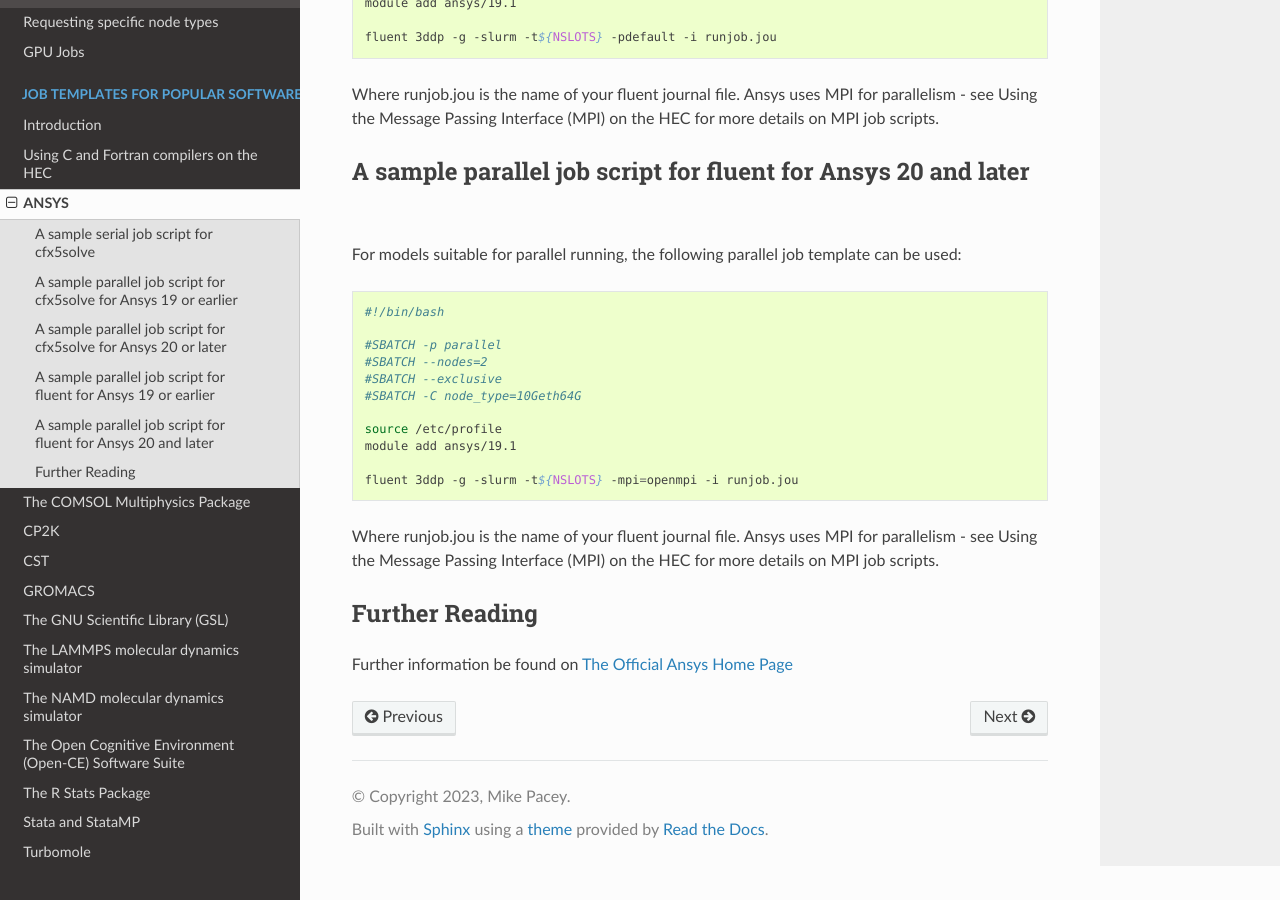
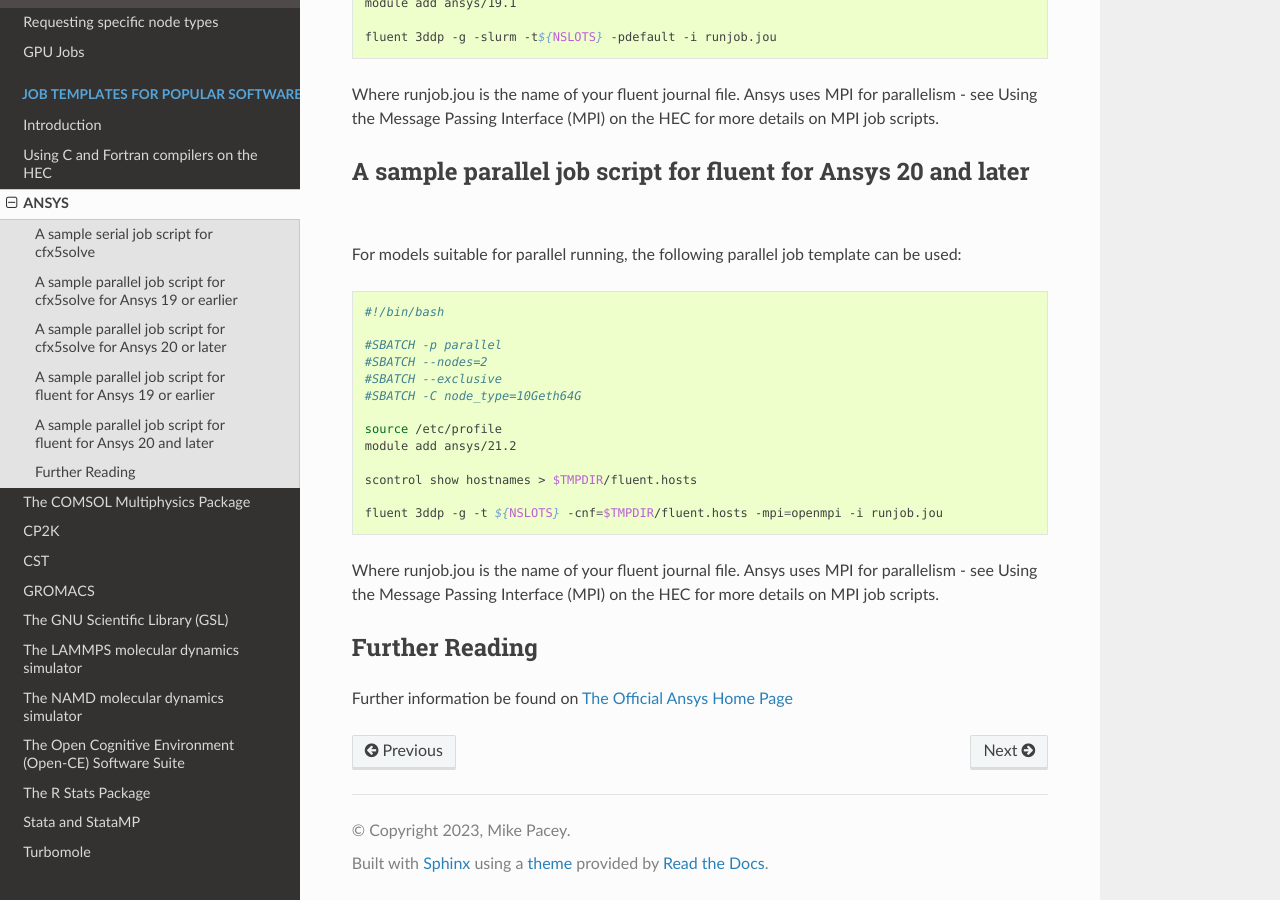
Before and after one commit to MikePacey/Lancaster-HEC, a Sphinx documentation site: the page built from docs/software/ansys.rst, in a window 1280 px wide and 900 px high, scrolled down 1845 px. Built offline with Sphinx 7.4.7 and the Read the Docs theme 2.0.0, drawn with Linux system fonts in a browser that asks for light colours; formulas are drawn with MathJax 3.

Commit message:
branch main

```diff
--- a/docs/software/ansys.rst
+++ b/docs/software/ansys.rst
@@ -118,9 +118,11 @@ job template can be used:
   #SBATCH -C node_type=10Geth64G
 
   source /etc/profile
-  module add ansys/19.1
+  module add ansys/21.2
 
-  fluent 3ddp -g -slurm -t${NSLOTS} -mpi=openmpi -i runjob.jou
+  scontrol show hostnames > $TMPDIR/fluent.hosts
+
+  fluent 3ddp -g -t ${NSLOTS} -cnf=$TMPDIR/fluent.hosts -mpi=openmpi -i runjob.jou
 ::
 
 Where runjob.jou is the name of your fluent journal file. Ansys
```
